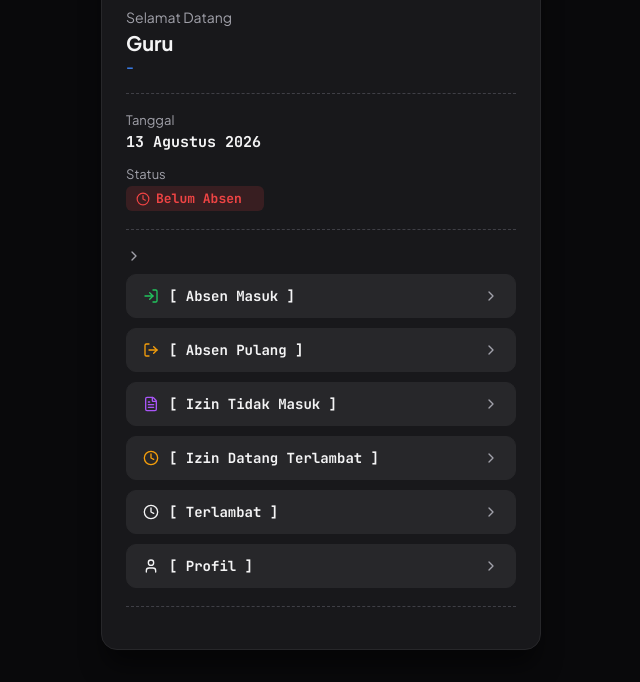
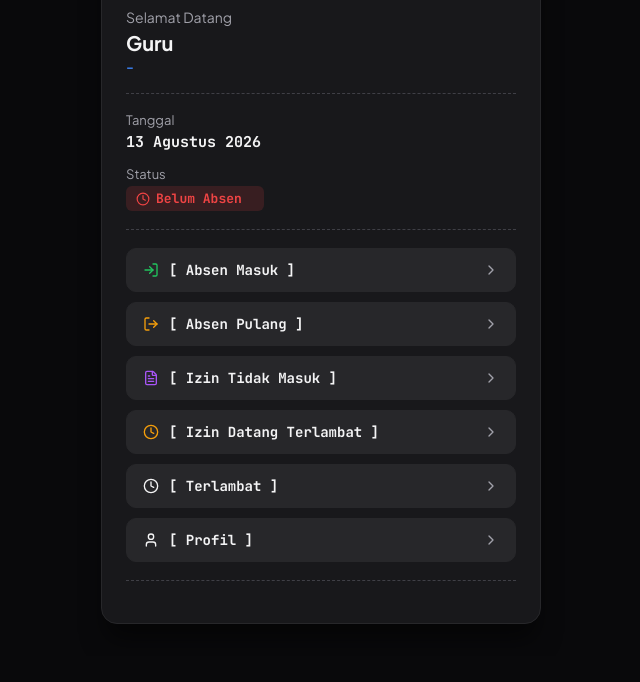
Before and after one commit to sdzahag4-droid/sdzaha-absensiguru, a plain HTML site: page dashboard.html in a window 1280 px wide. Shown: the part 159-841 px from the top of the page, without its empty margins (319-959 px from the left). After the commit the page ends 815 px from the top, so only its background shows below. Drawn offline with nearby package versions, Linux system fonts and the light colour scheme; no server answers; sample sign-in values are in the browser's storage.

```diff
--- a/dashboard.html
+++ b/dashboard.html
@@ -255,9 +255,6 @@
     <!-- 3. TOMBOL NAVIGASI / ACTIONS -->
     <div class="button-group">
 
-        <i data-lucide="chevron-right" style="width: 16px; height: 16px; color: var(--text-muted);"></i>
-      </button>
-
       <!-- TOMBOL ABSEN MASUK -->
       <button class="btn-menu" onclick="handleAction('Absen Masuk')">
         <div class="btn-left">
```
